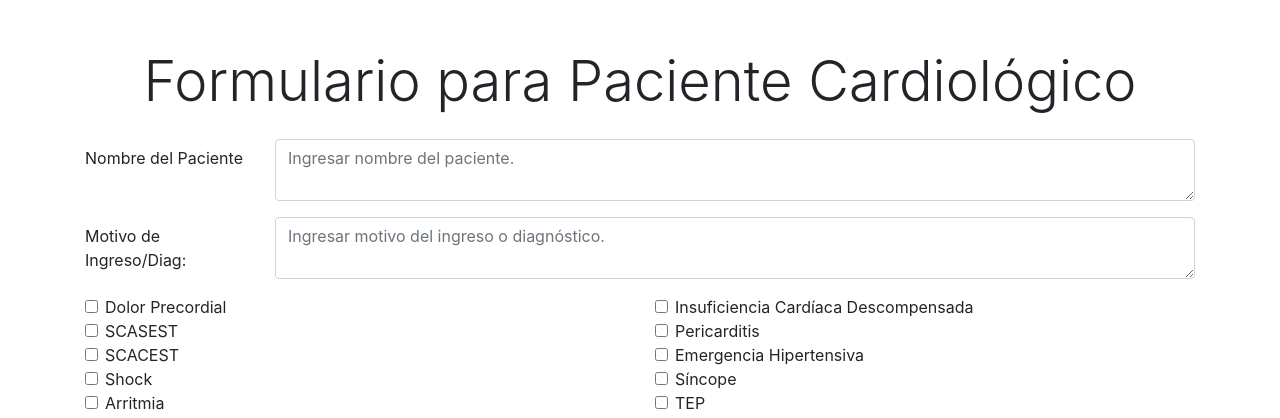
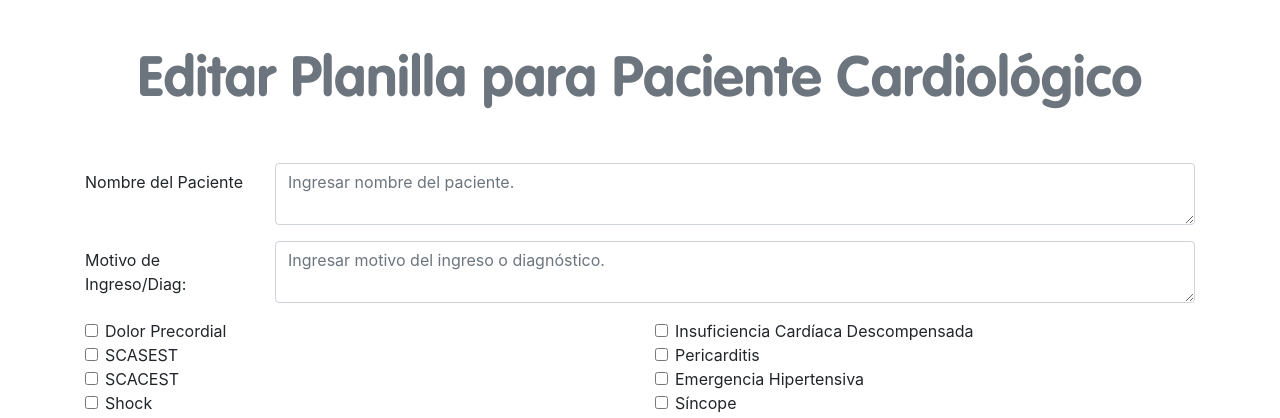
Before and after one commit to nfacundomendoza/FormularioApp, a Flask app: template templates/editar_cardiologico.html in a window 1280 px wide. Shown: the part 104-522 px from the top of the page. Run offline with Flask 3, Linux system fonts and the light colour scheme; the template is opened without the code that fills it: values that come from a table or form of the project are taken from there, others are empty.

Commit message:
cambio de fuentes

```diff
--- a/templates/editar_cardiologico.html
+++ b/templates/editar_cardiologico.html
@@ -11,7 +11,12 @@
 
 </div>
     <div class="container mt-5">
-        <h1 class="text-center mb-4 display-4 fw-bold">Formulario para Paciente Cardiológico</h1>
+
+
+        <div class="texto-centro mb-5">
+            <h1 class="titulo-principal">Editar Planilla para Paciente Cardiológico</h1>
+        </div>
+
         <form method="POST" class="mb-4" novalidate>
 
             {{ form.hidden_tag() }}
--- a/templates/editar_politraumatizado.html
+++ b/templates/editar_politraumatizado.html
@@ -10,7 +10,10 @@
 
 
 <div class="container mt-5">
-    <h1 class="text-center mb-4 display-4 fw-bold">Editar Planilla para Paciente Politraumatizado</h1>
+    <div class="texto-centro mb-5">
+        <h1 class="titulo-principal">Editar Planilla para Paciente Politraumatizado</h1>
+    </div>
+
     <form method="POST" class="mb-4" novalidate>
 
         {{ form.hidden_tag() }}
```
